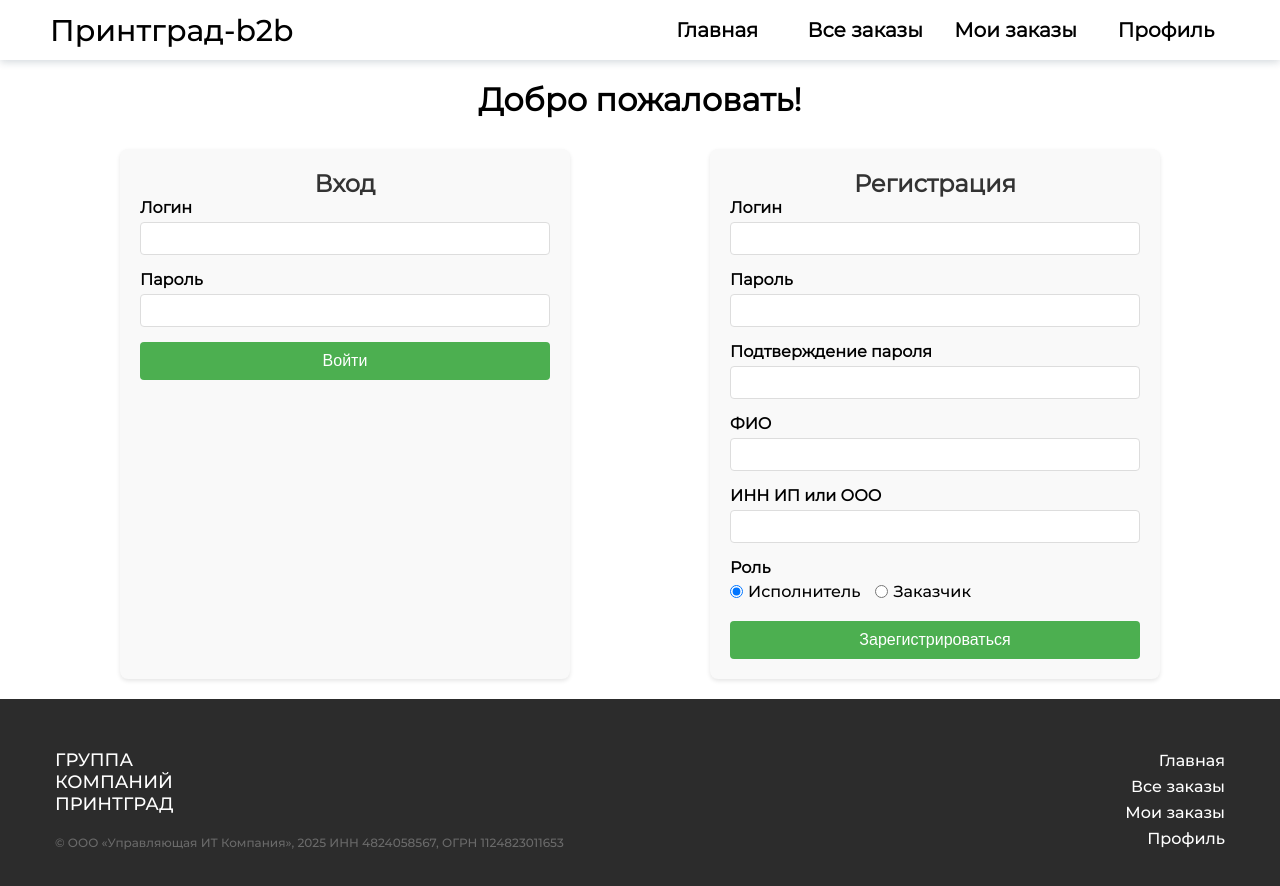
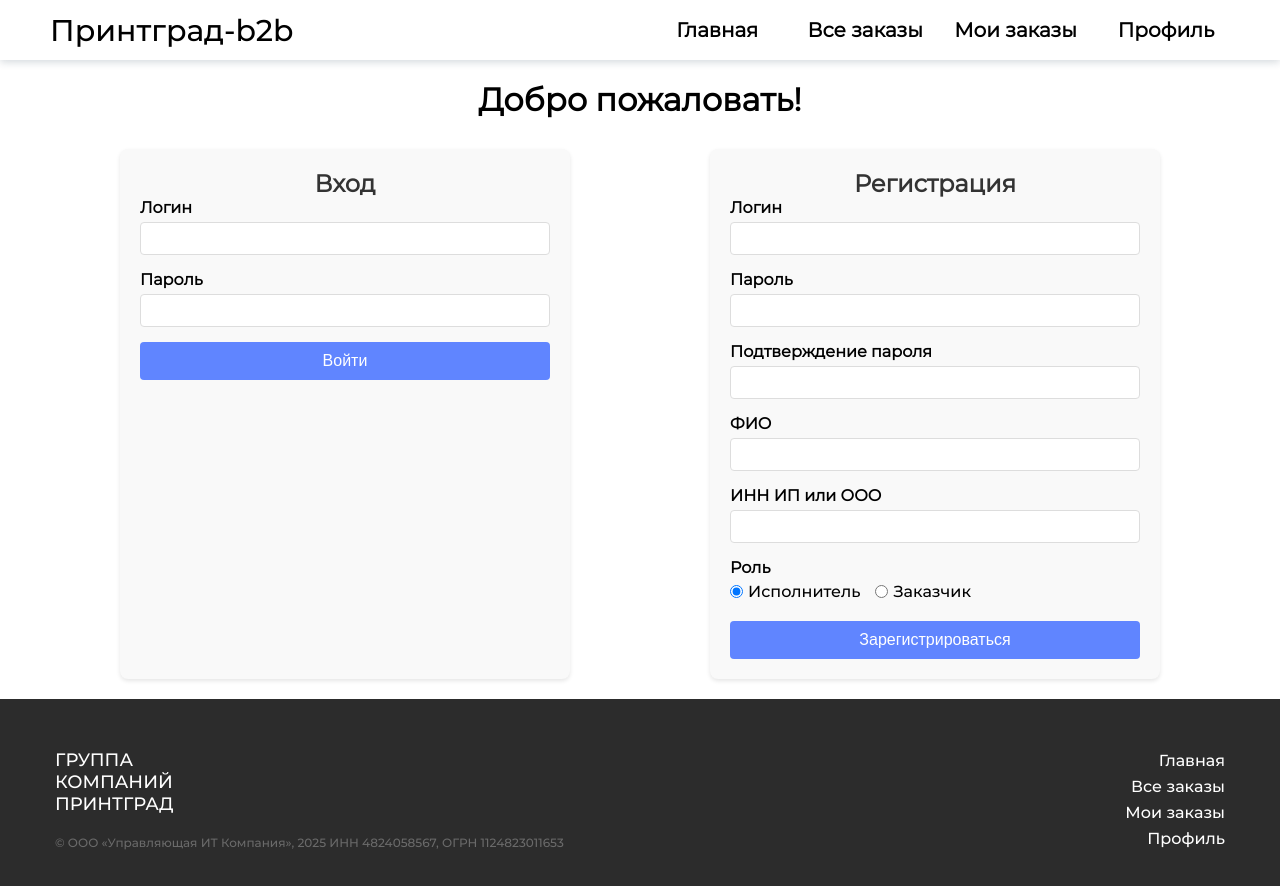
Before and after one commit to Veterjaike/B2B-Printgrad, a React (Vite) app: page /registration in a window 1280 px wide. Shown: the top 886 px of the page. Built offline with nearby package versions, Linux system fonts and the light colour scheme.

Commit message:
regColor

```diff
--- a/src/pages/RegPage/Forms.css
+++ b/src/pages/RegPage/Forms.css
@@ -41,7 +41,7 @@
 .submit-btn {
   width: 100%;
   padding: 10px;
-  background-color: #4CAF50;
+  background-color: #6085ff;
   color: white;
   border: none;
   border-radius: 4px;
@@ -50,7 +50,7 @@
 }
 
 .submit-btn:hover {
-  background-color: #45a049;
+  background-color: #2a1bff;
 }
 
 h2 {
```
